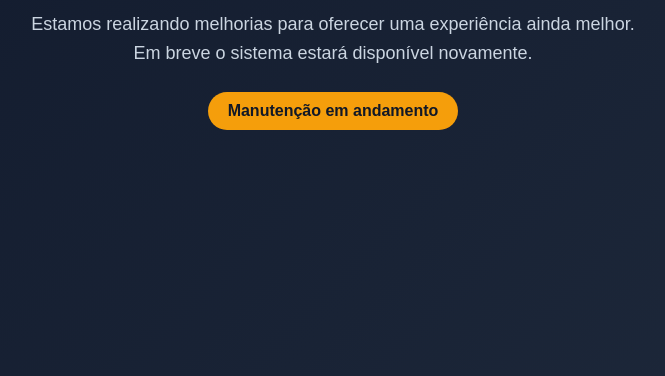
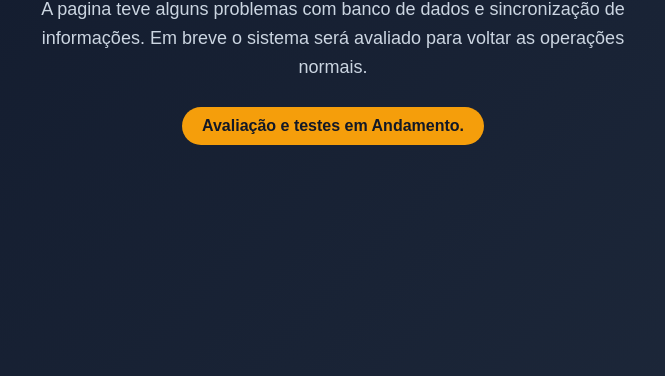
Before and after one commit to M4DARA-8bit/Batalha-Fornecedores, a plain HTML site: page index.html in a window 1280 px wide. Shown: the part 424-800 px from the top of the page, without its empty margins (307-972 px from the left). Drawn offline with Linux system fonts and the light colour scheme.

Commit message:
Update index.html

```diff
--- a/index.html
+++ b/index.html
@@ -74,12 +74,12 @@ p{
     <h1>Página em Manutenção</h1>
 
     <p>
-        Estamos realizando melhorias para oferecer uma experiência ainda melhor.
-        Em breve o sistema estará disponível novamente.
+        A pagina teve alguns problemas com banco de dados e sincronização de informações.
+        Em breve o sistema será avaliado para voltar as operações normais.
     </p>
 
     <div class="status">
-        Manutenção em andamento
+        Avaliação e testes em Andamento.
     </div>
 </div>
 
```
